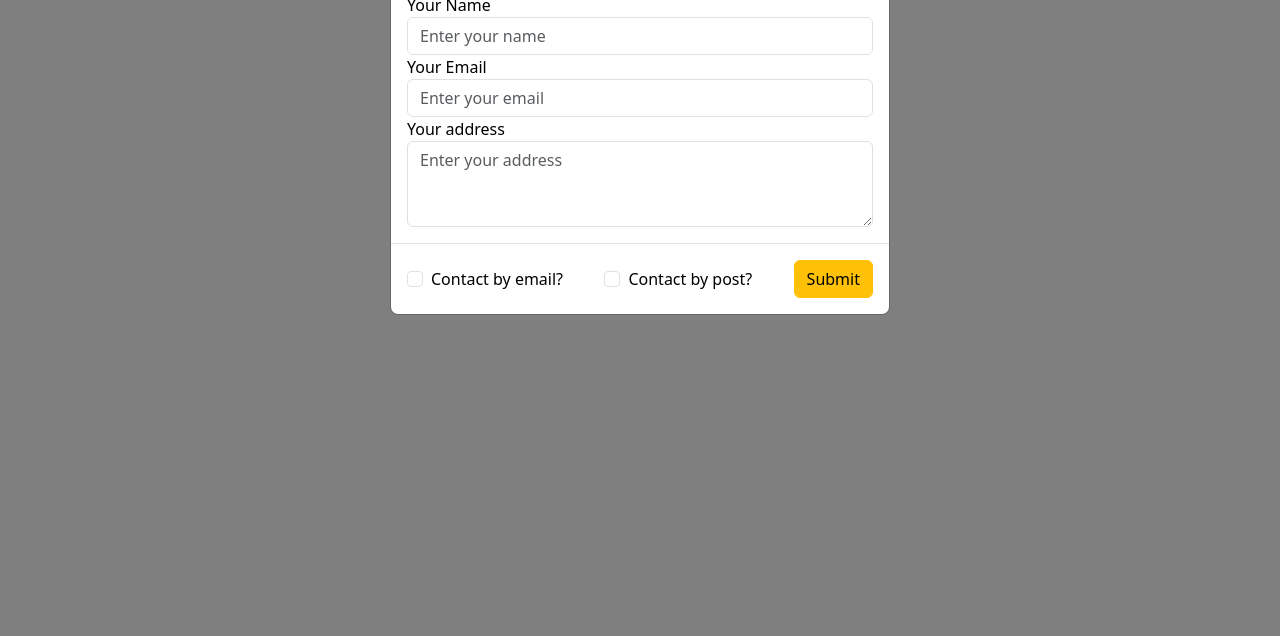
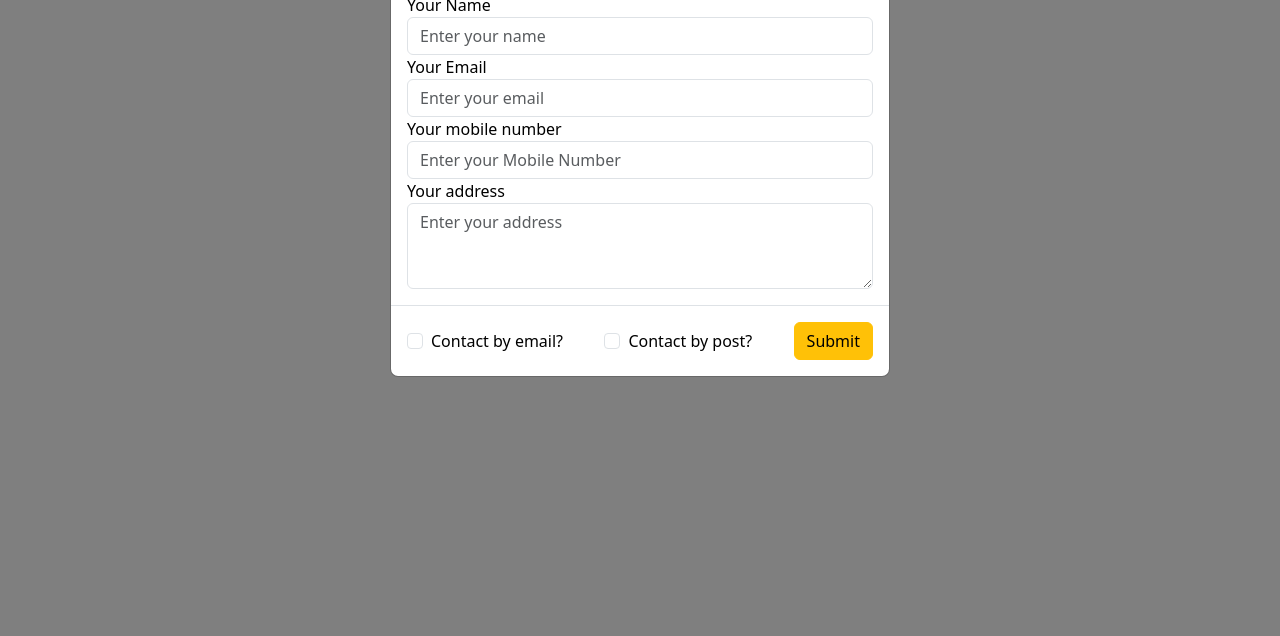
Before and after one commit to eband17/ebanddesign, a plain HTML site: page index.html in a window 1280 px wide. Both pictures are taken after a click on the button "Request a quote!". Shown: the part 115-751 px from the top of the page. Drawn offline with nearby package versions, Linux system fonts and the light colour scheme.

Commit message:
Update index.html

```diff
--- a/index.html
+++ b/index.html
@@ -89,6 +89,10 @@
                                         <div class="form-group">
                                             <label for="emailInput" style="color: black;">Your Email</label>
                                             <input type="text" class="form-control" id="emailInput" placeholder="Enter your email">
+                                        </div>
+                                        <div class="form-group">
+                                            <label for="numberInput" style="color: black;">Your mobile number</label>
+                                            <input type="tel" class="form-control" id="phoneInput" placeholder="Enter your Mobile Number">
                                         </div>
                                         <div class="form-group">
                                             <label for="emailInput" style="color: black;">Your address</label>
```
